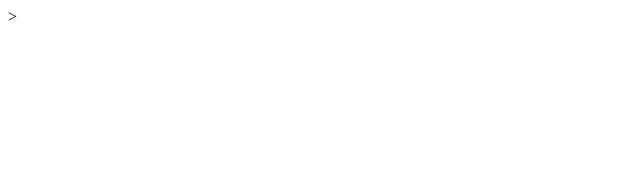
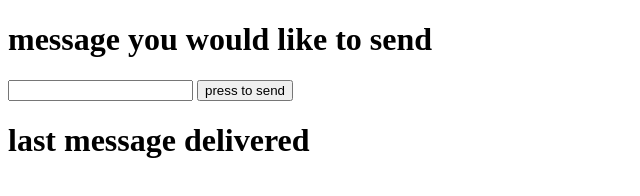
Before and after one commit to ShowMeTheGita/basicjs-message-passer, a plain HTML site: page index.html in a window 1280 px wide. Shown: the whole page, without its empty margins (0-640 px from the left). Drawn offline with Linux system fonts and the light colour scheme.

Commit message:
finished html structuring

```diff
--- a/index.html
+++ b/index.html
@@ -9,8 +9,14 @@
     </head>
 
     <body>
+        <div class="container">
+            <h1>message you would like to send</h1>
+            <input type="text" name="messageIn" id='messageIn'>
+            <button type="button" id='sendBtn'>press to send</button>
+            <h1>last message delivered</h1>
+            <h1 id="messageOut"></h1>
+        </div>
 
-        >
     </body>
 
 
```
